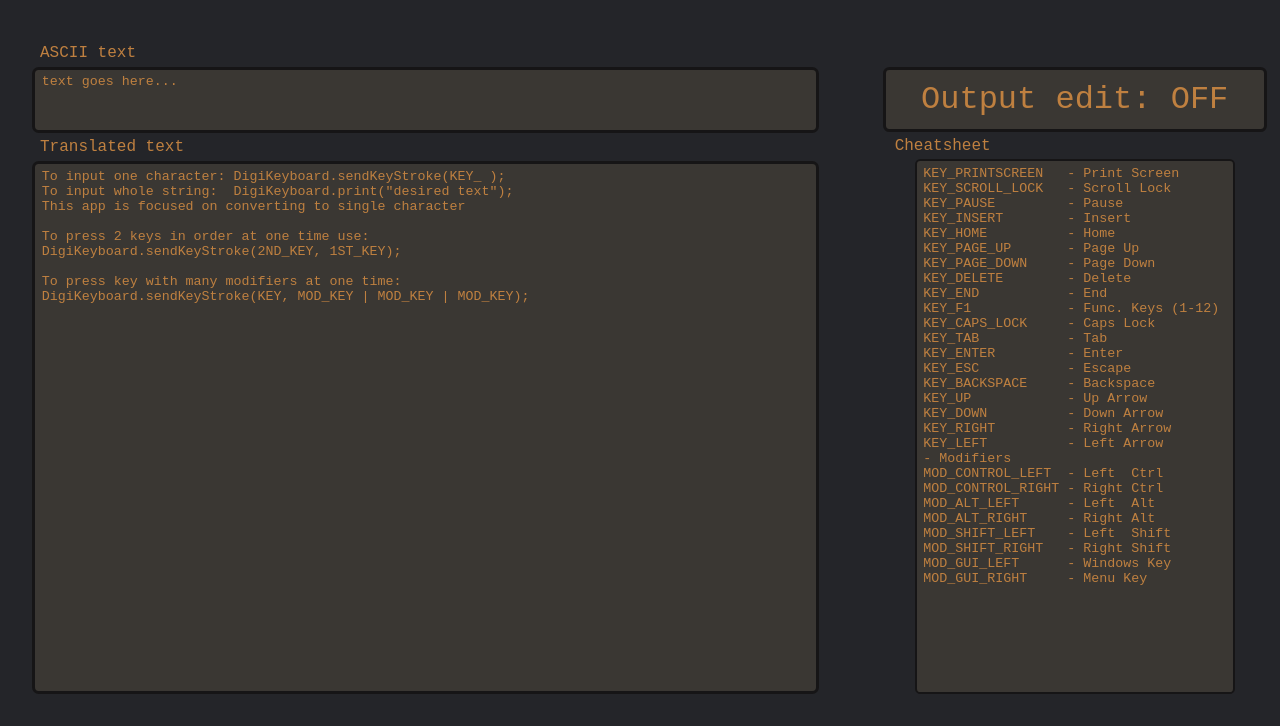
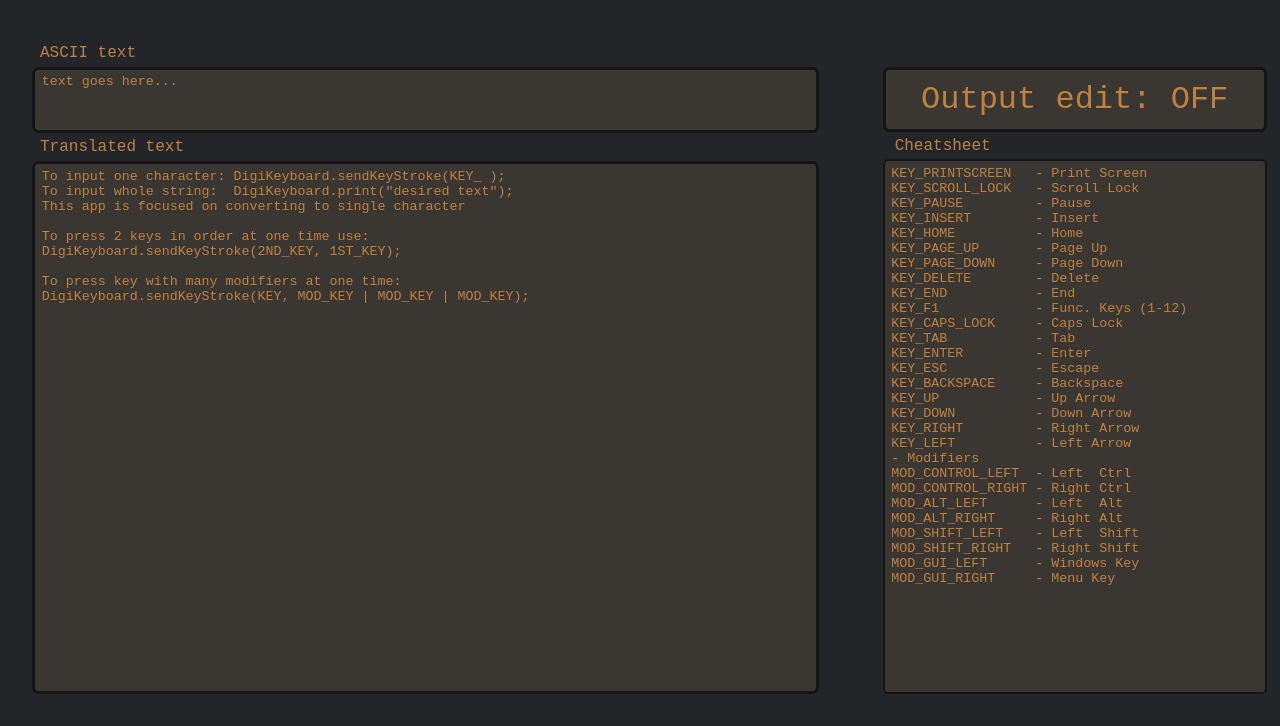
Before and after one commit to Dight67/ASCIItoDigispark, a plain HTML site: page index.html in a window 1280 px wide. Shown: the part 105-831 px from the top of the page. Drawn offline with Linux system fonts and the light colour scheme.

Commit message:
Add files via upload

```diff
--- a/style.css
+++ b/style.css
@@ -39,7 +39,7 @@
   background-color: rgb(58, 55, 51);
   border: rgb(22, 21, 22) solid 0.2em;
   height: 100%;
-  width: 24em;
+  width: 100%;
   padding-top: 0.35em;
   border-radius: 0.4em;
   transition: 0.2s;
```
